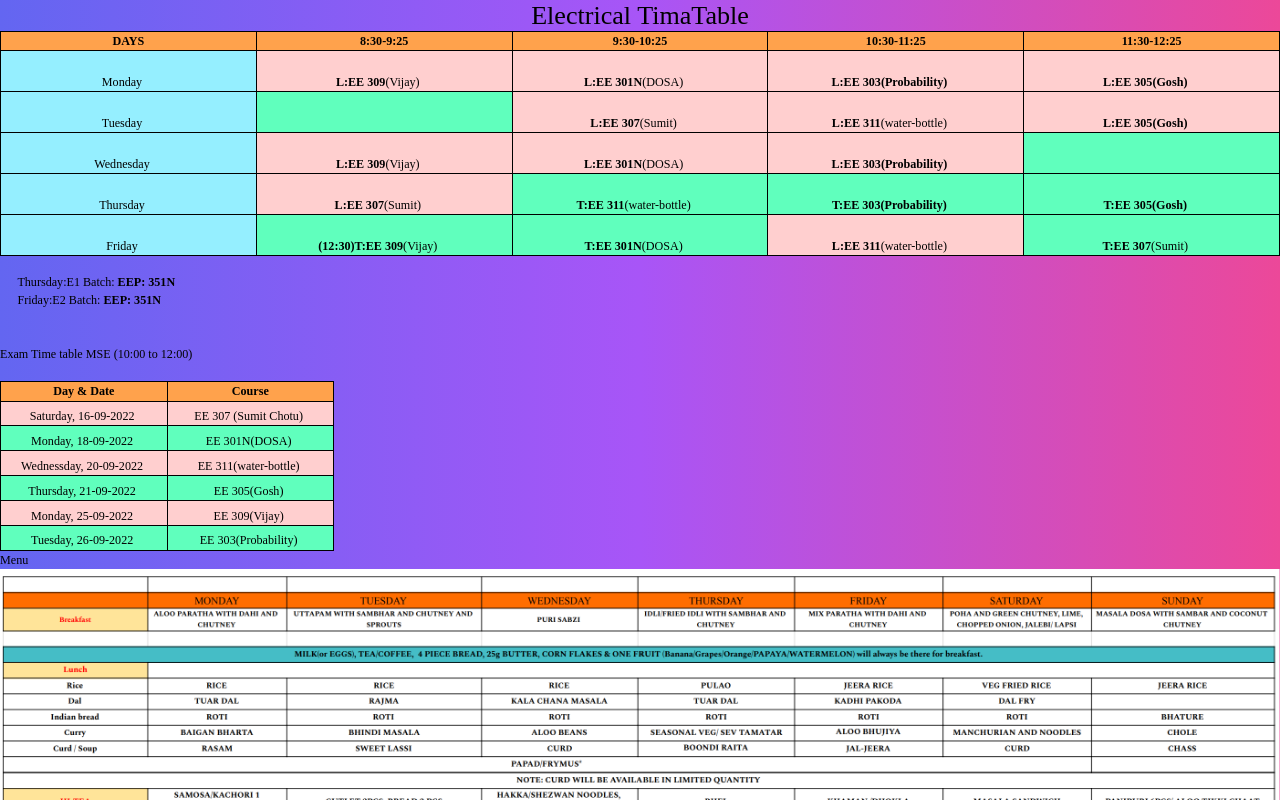
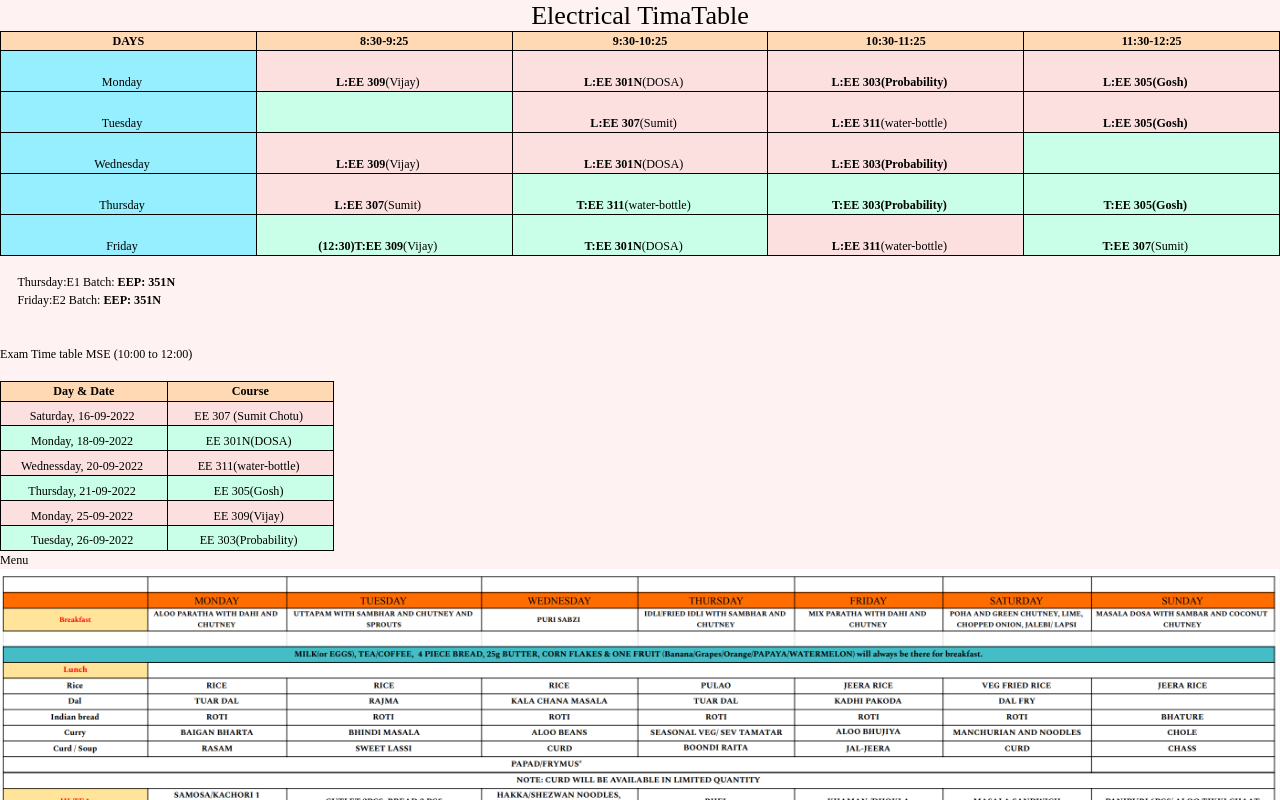
Before and after one commit to Shuffled720/2023-24-TT, a Next.js app: page / in a window 1280 px wide. Shown: the top 800 px of the page. Built offline with nearby package versions, Linux system fonts and the light colour scheme; a web font is replaced by a local one.

Commit message:
colours tonned down

```diff
--- a/app/globals.css
+++ b/app/globals.css
@@ -26,7 +26,7 @@ td {
 }
 
 th {
-  background-color: rgb(255, 162, 76);
+  background-color: rgb(255, 216, 180);
 }
 
 .days-col {
@@ -34,11 +34,11 @@ th {
 }
 
 .lecture {
-  background-color: #ffcfcf;
+  background-color: #fce0e0;
 }
 
 .tut {
-  background-color: #60ffbd;
+  background-color: #c9ffe8;
 }
 
 .exception {
--- a/app/page.js
+++ b/app/page.js
@@ -4,11 +4,12 @@ import data from "../helper/data"
 export default function Home() {
 
   return (
-    <div className="h-screen bg-gradient-to-r from-indigo-500 via-purple-500 to-pink-500">
+    // <div className="h-screen bg-gradient-to-r from-indigo-500 via-purple-500 to-pink-500">
+    <div className="h-screen bg-red-50">
       <h1 className="text-center text-3xl">Electrical TimaTable</h1>
-      <table class="table-fixed w-full text-center ">
+      <table className="table-fixed w-full text-center ">
         <thead>
-          <tr>
+          <tr key="">
             <th>DAYS</th>
             <th>8:30-9:25</th>
             <th>9:30-10:25</th>
@@ -19,11 +20,11 @@ export default function Home() {
         <tbody>
           {Object.keys(data.tt).map((day, i) => (
             <>
-              <tr>
-                <td class='days-col'>{day}</td>
-                {data.tt[day].map((lec, i) => (
+              <tr key={i}>
+                <td className='days-col'>{day}</td>
+                {data.tt[day].map((lec, j) => (
                   <>
-                    <td class={lec.type == "Lecture" ? "lecture" : "tut"} ><span class='font-bold'>{lec.title}</span><span>{lec.teacher}</span></td>
+                    <td className={lec.type == "Lecture" ? "lecture" : "tut"} ><span className='font-bold'>{lec.title}</span><span>{lec.teacher}</span></td>
                   </>
                 ))}
               </tr>
@@ -32,16 +33,16 @@ export default function Home() {
 
         </tbody>
       </table>
-      <div class='p-5'>
-        <h1>Thursday:E1 Batch: <span class='font-bold'>EEP: 351N</span></h1>
-        <h1>Friday:E2 Batch: <span class='font-bold'>EEP: 351N</span></h1>
+      <div className='p-5'>
+        <h1>Thursday:E1 Batch: <span className='font-bold'>EEP: 351N</span></h1>
+        <h1>Friday:E2 Batch: <span className='font-bold'>EEP: 351N</span></h1>
       </div>
       <br />
       <h1>Exam Time table MSE (10:00 to 12:00)</h1>
       <br />
-      <table class="table-fixed w-96 text-center ">
+      <table className="table-fixed w-96 text-center ">
         <thead>
-          <tr>
+          <tr key="">
             <th>Day & Date</th>
             <th>Course</th>
 
@@ -50,7 +51,7 @@ export default function Home() {
         <tbody>
           {data.msett.map((exam, i) => (
             <>
-              <tr class={i % 2 ? "tut" : "lecture"}>
+              <tr key="" className={i % 2 ? "tut" : "lecture"}>
                 <td>{exam.date}</td>
                 <td>{exam.name}</td>
               </tr>
```
